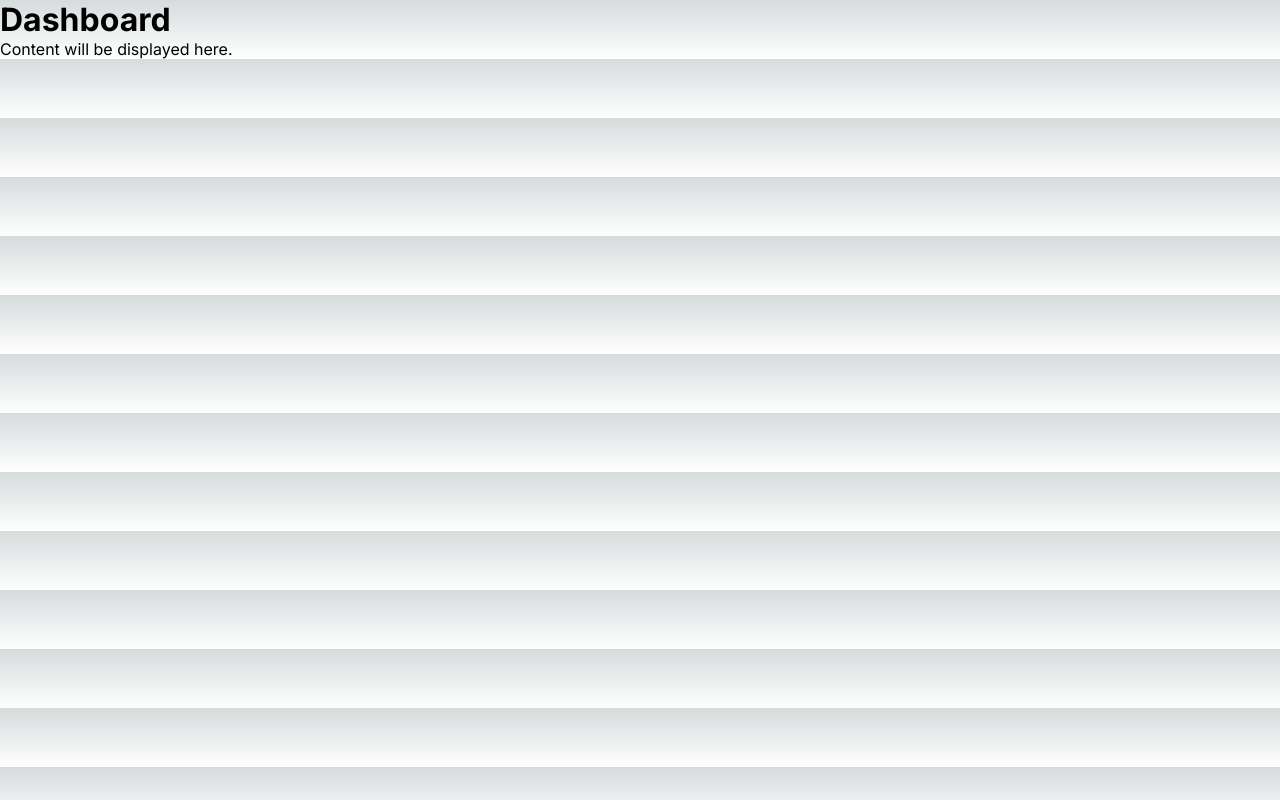
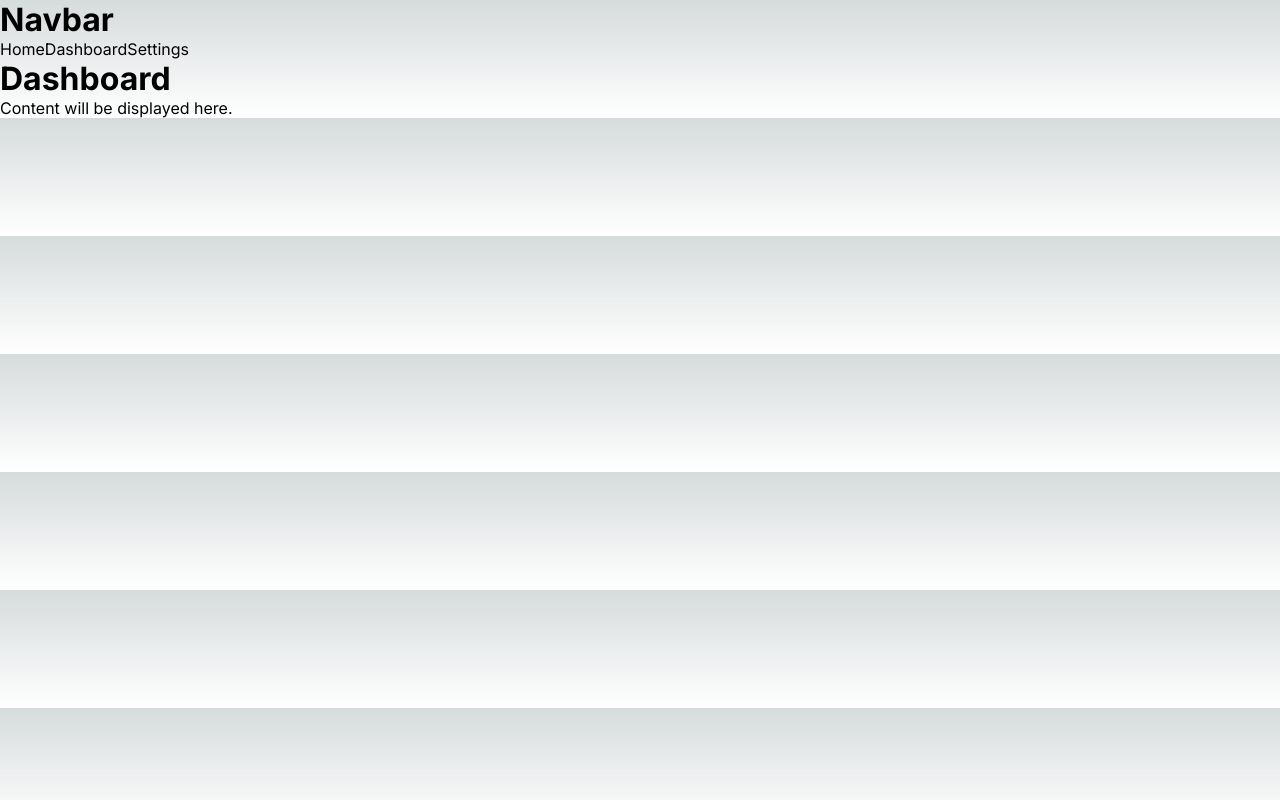
Before and after one commit to YT98/thrivo, a Next.js app: page /dashboard in a window 1280 px wide. Built offline with nearby package versions, Linux system fonts and the light colour scheme.

Commit message:
Created Navbar

```diff
--- a/src/app/layout.tsx
+++ b/src/app/layout.tsx
@@ -1,3 +1,4 @@
+import Navbar from '@/components/navbar/navbar'
 import './globals.css'
 import type { Metadata } from 'next'
 import { Inter } from 'next/font/google'
@@ -16,7 +17,10 @@ export default function RootLayout({
 }) {
   return (
     <html lang="en">
-      <body className={inter.className}>{children}</body>
+      <body className={inter.className}>
+        <Navbar />
+        {children}
+      </body>
     </html>
   )
 }
--- /dev/null
+++ b/src/components/navbar/navbar.tsx
@@ -0,0 +1,15 @@
+import Link from "next/link";
+
+const Navbar = () => {
+    return (
+        <div>
+            <h1>Navbar</h1>
+            <Link href="/">Home</Link>
+            <Link href="/dashboard">Dashboard</Link>
+            <Link href="/settings">Settings</Link>
+        </div>
+    )
+}
+
+export default Navbar;
+export { Navbar }
--- a/src/services/plaid/plaid-service.ts
+++ b/src/services/plaid/plaid-service.ts
@@ -1,5 +1,4 @@
 import { Configuration, CountryCode, PlaidApi, PlaidEnvironments, Products } from "plaid";
-import Service from "../base/service";
 import { config } from "@/config/config";
 
 export class PlaidService {
```
